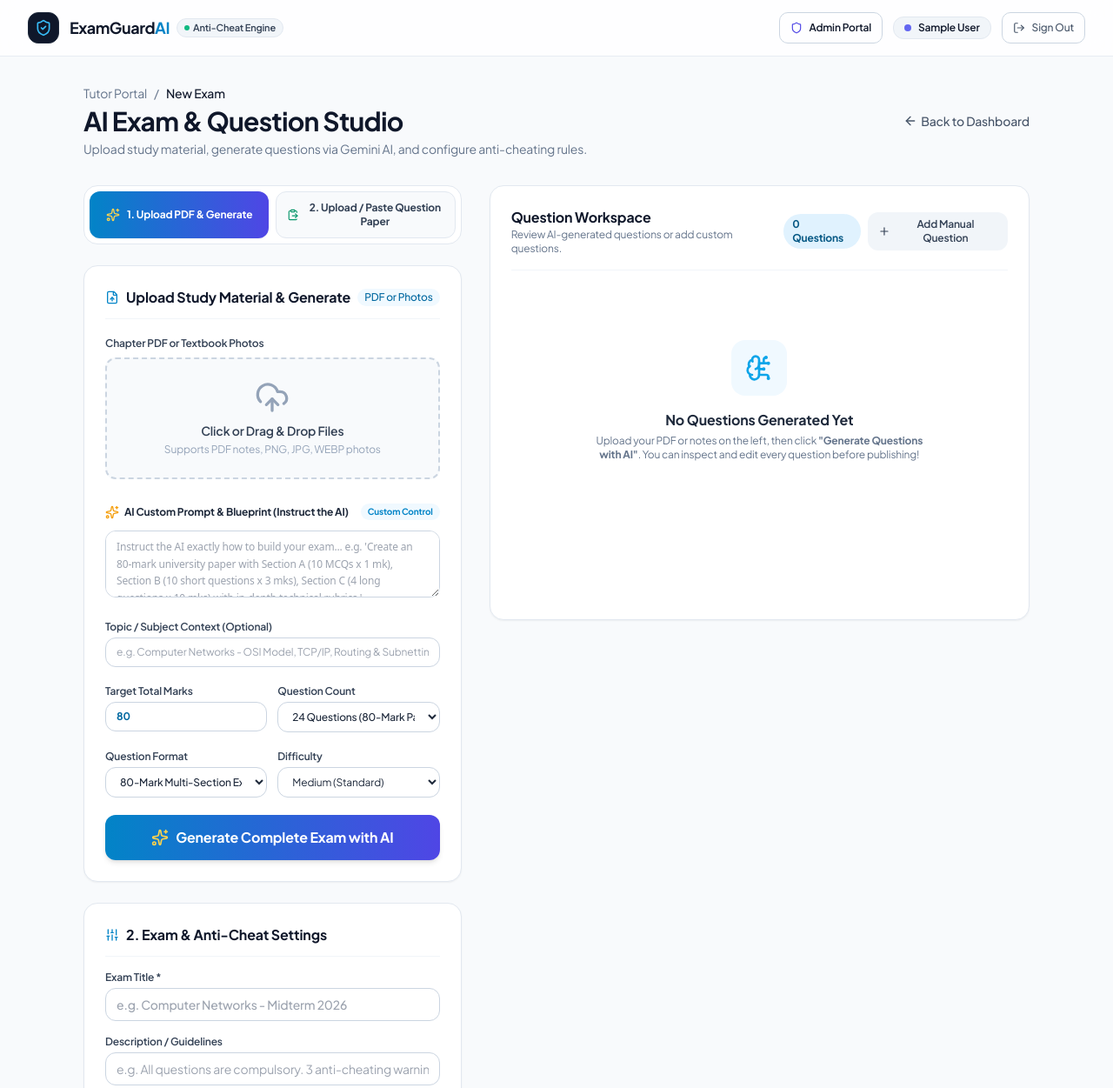
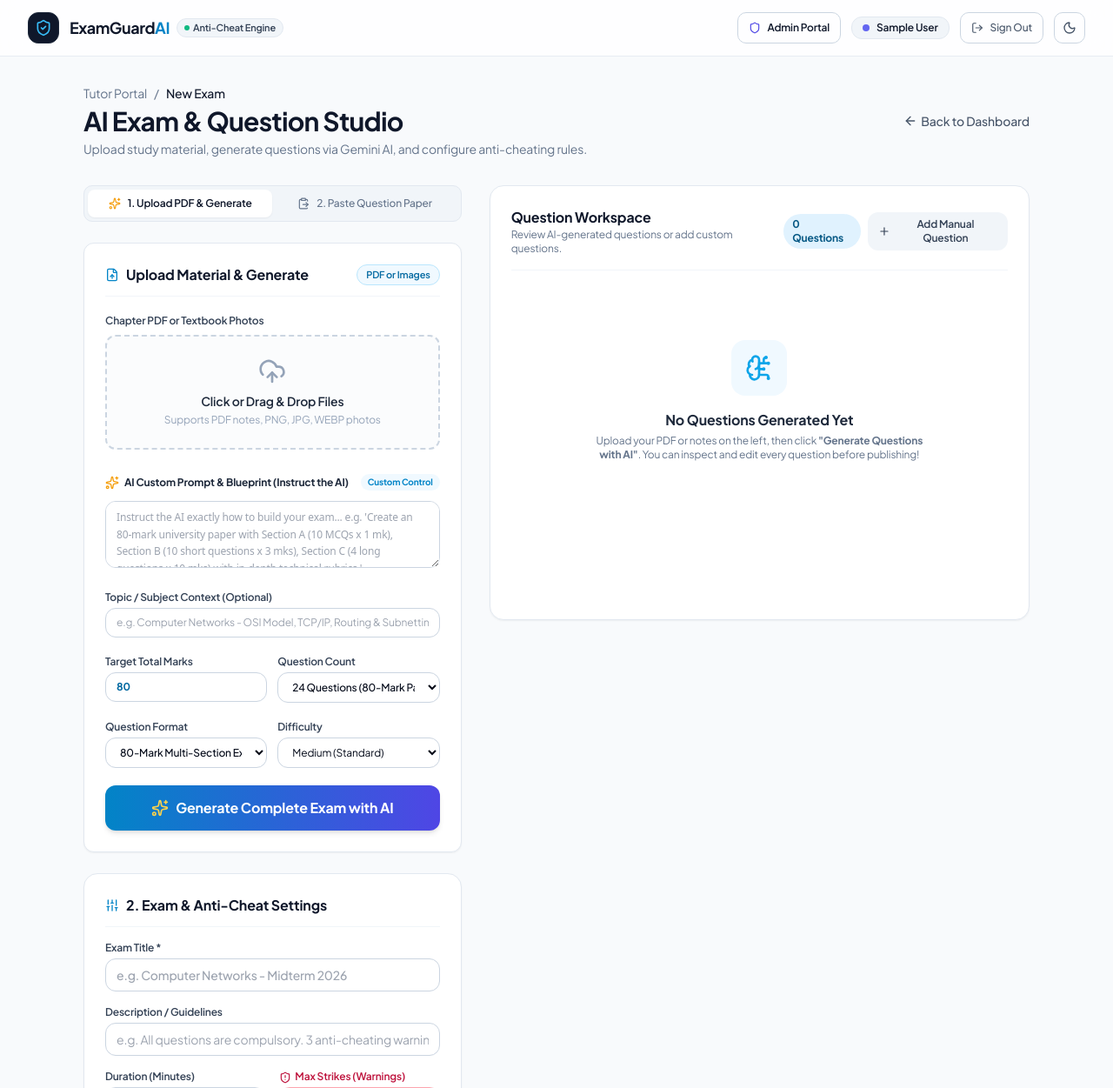
Before and after one commit to pinku-21/Online-Examination-System-with-Anti-Cheating-Detection, a Flask app: page /tutor/exam/new in a window 1280 px wide. Shown: the top 1251 px of the page at 87% size. Run offline with Flask 3, Linux system fonts and the light colour scheme; the visitor is signed in with stand-in values (Sample User, id 1); data comes from the database, SQL or seed files in the repository; data that the repository does not hold is empty; parts of the project's set-up code (start-up, migrations or seed data) failed here and were passed over; some libraries are stand-ins or nearby versions.

Commit message:
feat(ui): add 1-click dark mode toggle and upgrade student_exam, create_exam, and submission_details

```diff
--- a/templates/base.html
+++ b/templates/base.html
@@ -288,6 +311,11 @@
                         <i data-lucide="arrow-right" class="w-3.5 h-3.5"></i>
                     </a>
                 {% endif %}
+                <!-- Dark Mode Toggle Button -->
+                <button type="button" onclick="toggleDarkMode()" id="dark-mode-toggle" class="shadcn-btn shadcn-btn-outline h-9 w-9 p-0 text-slate-600 hover:text-slate-900" title="Toggle Dark/Light Mode">
+                    <i data-lucide="moon" id="theme-moon-icon" class="w-4 h-4"></i>
+                    <i data-lucide="sun" id="theme-sun-icon" class="w-4 h-4 hidden text-amber-400"></i>
+                </button>
             </nav>
         </div>
     </header>
@@ -300,6 +328,34 @@
 
 
     <script>
+        function applyInitialTheme() {
+            const savedTheme = localStorage.getItem('examguard_theme');
+            const prefersDark = window.matchMedia('(prefers-color-scheme: dark)').matches;
+            if (savedTheme === 'dark' || (!savedTheme && prefersDark)) {
+                document.documentElement.classList.add('dark');
+                document.getElementById('theme-moon-icon')?.classList.add('hidden');
+                document.getElementById('theme-sun-icon')?.classList.remove('hidden');
+            } else {
+                document.documentElement.classList.remove('dark');
+                document.getElementById('theme-moon-icon')?.classList.remove('hidden');
+                document.getElementById('theme-sun-icon')?.classList.add('hidden');
+            }
+        }
+
+        function toggleDarkMode() {
+            const isDark = document.documentElement.classList.toggle('dark');
+            localStorage.setItem('examguard_theme', isDark ? 'dark' : 'light');
+            const moon = document.getElementById('theme-moon-icon');
+            const sun = document.getElementById('theme-sun-icon');
+            if (isDark) {
+                moon?.classList.add('hidden');
+                sun?.classList.remove('hidden');
+            } else {
+                moon?.classList.remove('hidden');
+                sun?.classList.add('hidden');
+            }
+        }
+        applyInitialTheme();
         lucide.createIcons();
     </script>
     {% block scripts %}{% endblock %}
--- a/templates/create_exam.html
+++ b/templates/create_exam.html
@@ -27,34 +27,34 @@
         <!-- Left: Upload & AI Controls (5 cols) -->
         <div class="lg:col-span-5 space-y-6">
 
-            <!-- Mode Selector Tabs (Option 1 vs Option 2) -->
-            <div class="bg-white p-1.5 rounded-2xl border border-slate-200 shadow-xs grid grid-cols-2 gap-2">
-                <button type="button" id="tab-mode-ai" onclick="switchCreationMode('ai')" class="py-2.5 px-3 rounded-xl text-xs font-bold transition flex items-center justify-center space-x-2 bg-gradient-to-r from-sky-600 to-indigo-600 text-white shadow-sm">
-                    <i data-lucide="sparkles" class="w-4 h-4 text-amber-300"></i>
+            <!-- Mode Selector Tabs (shadcn tabs) -->
+            <div class="shadcn-tabs-list w-full p-1 border border-slate-200">
+                <button type="button" id="tab-mode-ai" onclick="switchCreationMode('ai')" class="shadcn-tab-trigger active flex-1 py-2 text-xs flex items-center justify-center space-x-2">
+                    <i data-lucide="sparkles" class="w-3.5 h-3.5 text-amber-500"></i>
                     <span>1. Upload PDF & Generate</span>
                 </button>
-                <button type="button" id="tab-mode-paste" onclick="switchCreationMode('paste')" class="py-2.5 px-3 rounded-xl text-xs font-bold transition flex items-center justify-center space-x-2 bg-slate-50 text-slate-700 hover:bg-slate-100 hover:text-slate-900 border border-slate-200">
-                    <i data-lucide="clipboard-paste" class="w-4 h-4 text-emerald-600"></i>
-                    <span>2. Upload / Paste Question Paper</span>
+                <button type="button" id="tab-mode-paste" onclick="switchCreationMode('paste')" class="shadcn-tab-trigger flex-1 py-2 text-xs flex items-center justify-center space-x-2">
+                    <i data-lucide="clipboard-paste" class="w-3.5 h-3.5 text-slate-500"></i>
+                    <span>2. Paste Question Paper</span>
                 </button>
             </div>
 
-            <!-- OPTION 1 PANEL: Upload & AI Generator -->
-            <div id="panel-mode-ai" class="bg-white rounded-2xl p-6 border border-slate-200 shadow-sm space-y-5">
+            <!-- OPTION 1 PANEL: Upload & AI Generator (shadcn-card) -->
+            <div id="panel-mode-ai" class="shadcn-card bg-white p-6 border border-slate-200 shadow-sm space-y-5">
                 <div class="flex items-center justify-between border-b border-slate-100 pb-3">
                     <h3 class="font-bold text-slate-900 flex items-center space-x-2">
                         <i data-lucide="file-up" class="w-4 h-4 text-sky-600"></i>
-                        <span>Upload Study Material & Generate</span>
+                        <span>Upload Material & Generate</span>
                     </h3>
-                    <span class="text-xs text-sky-700 bg-sky-50 px-2 py-0.5 rounded-full font-medium">PDF or Photos</span>
+                    <span class="shadcn-badge bg-sky-50 text-sky-700 border-sky-200 text-[11px]">PDF or Images</span>
                 </div>
 
                 <!-- Drag & Drop File Upload Area -->
                 <div>
                     <label class="block text-xs font-semibold text-slate-700 mb-2">Chapter PDF or Textbook Photos</label>
-                    <div id="drop-zone" class="border-2 border-dashed border-slate-300 hover:border-sky-500 rounded-xl p-6 text-center cursor-pointer transition bg-slate-50 hover:bg-sky-50/50" onclick="document.getElementById('file-input').click()">
-                        <i data-lucide="upload-cloud" class="w-10 h-10 text-slate-400 mx-auto mb-2"></i>
-                        <p class="text-sm font-semibold text-slate-700">Click or Drag & Drop Files</p>
+                    <div id="drop-zone" class="border-2 border-dashed border-slate-300 hover:border-slate-800 rounded-xl p-6 text-center cursor-pointer transition bg-slate-50/50 hover:bg-slate-50" onclick="document.getElementById('file-input').click()">
+                        <i data-lucide="upload-cloud" class="w-8 h-8 text-slate-400 mx-auto mb-2"></i>
+                        <p class="text-sm font-semibold text-slate-800">Click or Drag & Drop Files</p>
                         <p class="text-xs text-slate-400 mt-1">Supports PDF notes, PNG, JPG, WEBP photos</p>
                         <input type="file" id="file-input" multiple accept=".pdf,image/*" class="hidden" onchange="handleFileSelect(event)">
                     </div>
```
Also changed, not shown: other parts of templates/base.html (+23 -0 lines), templates/student_exam.html (+17 -19 lines), templates/submission_details.html (+7 -7 lines).
